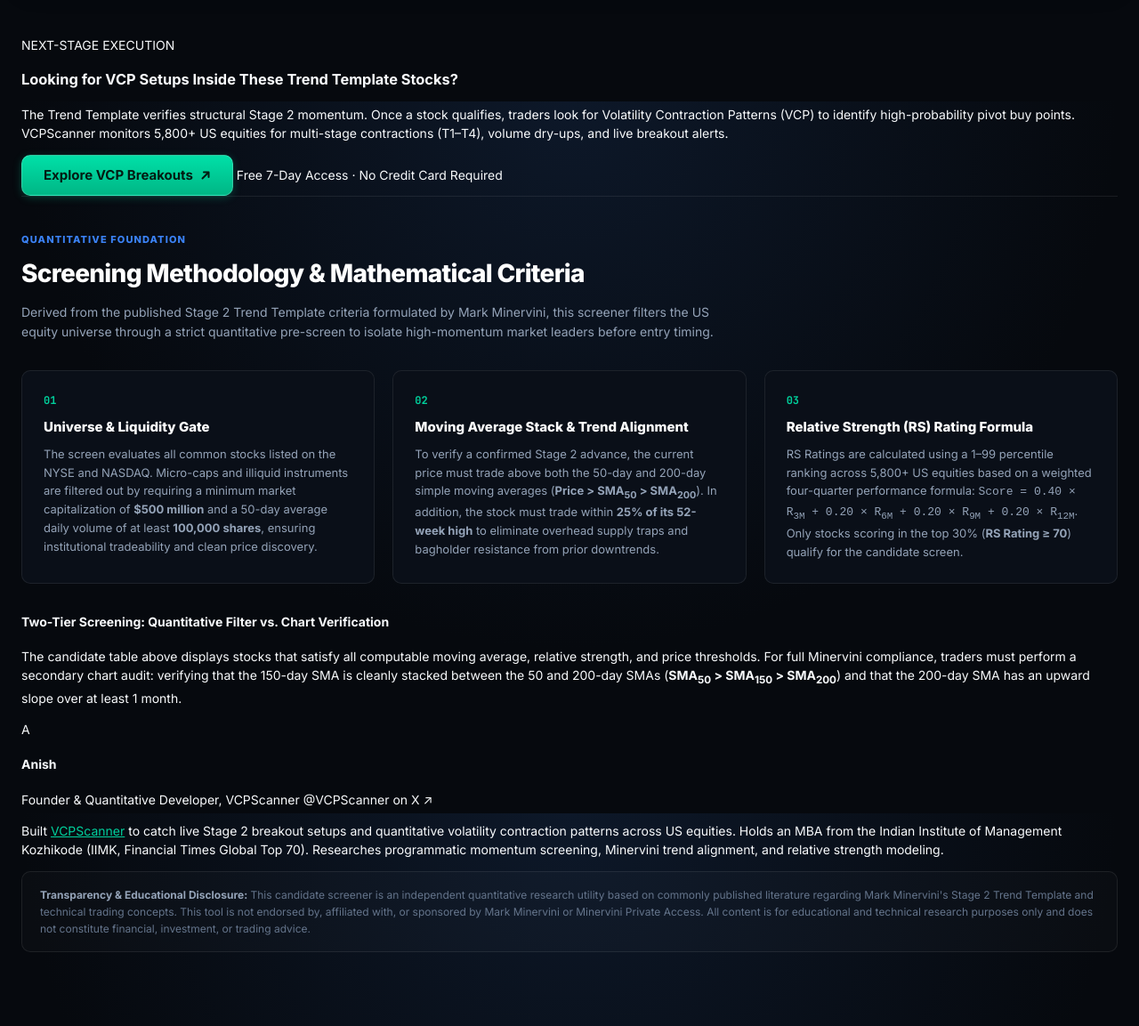
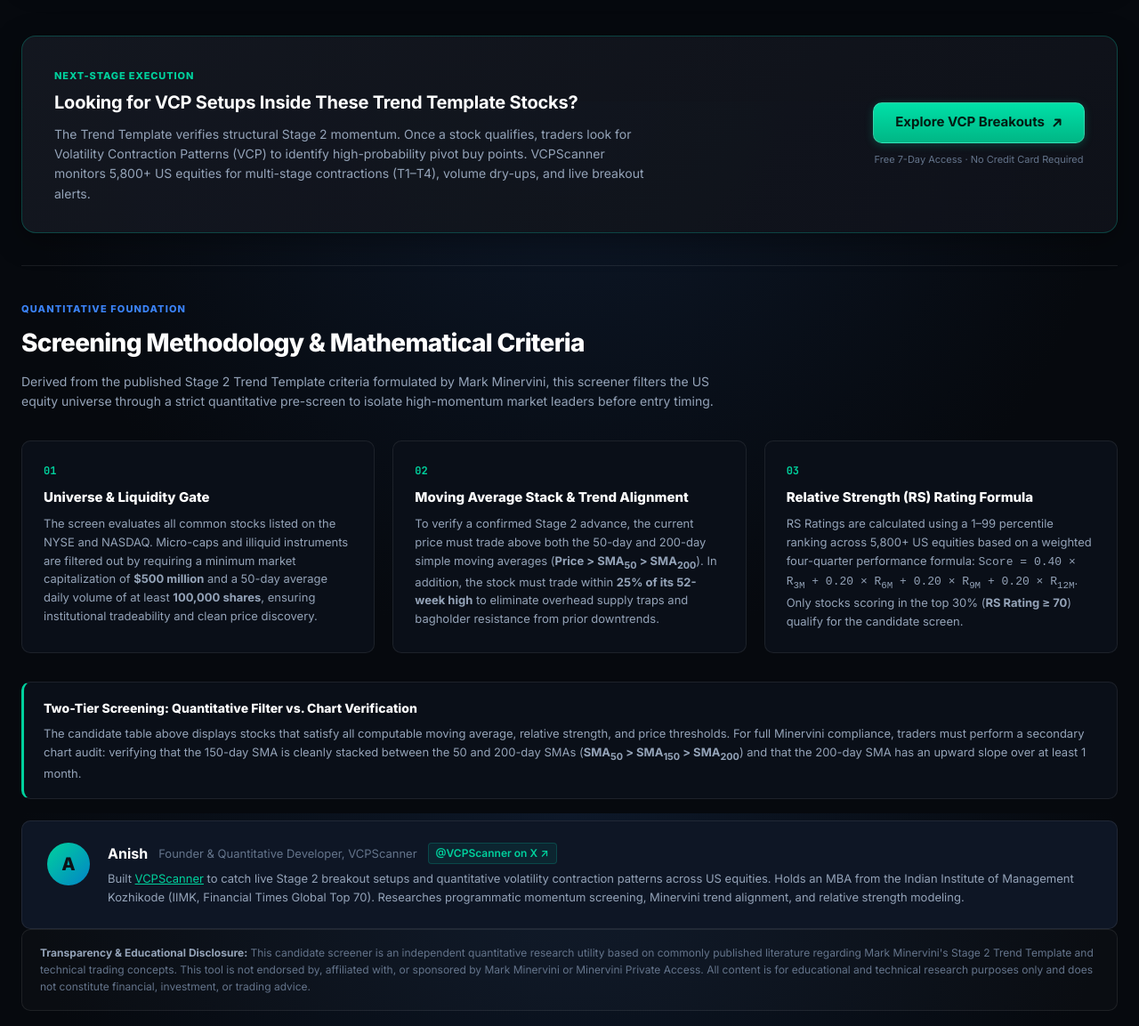
Before and after one commit to Anish1294/minervini-trend-template-screener, a plain HTML site: page index.html in a window 1280 px wide. Shown: the part 1486-2639 px from the top of the page at 89% size. Drawn offline with Linux system fonts and the light colour scheme; grey boxes are pictures that could not be loaded.

Commit message:
Add styles.css

```diff
--- a/styles.css
+++ b/styles.css
@@ -1918,3 +1918,185 @@ button, select, input {
     align-items: flex-start;
   }
 }
+
+/* ==========================================================================
+   Focused Upgrade Bridge CTA & Author E-E-A-T Card
+   ========================================================================== */
+.upgrade-cta-section {
+  margin-top: 40px;
+  margin-bottom: 36px;
+}
+
+.upgrade-cta-card {
+  background: linear-gradient(135deg, rgba(20, 24, 33, 0.95), rgba(15, 18, 26, 0.95));
+  border: 1px solid rgba(0, 210, 180, 0.25);
+  border-radius: var(--radius-lg);
+  padding: 32px 36px;
+  display: flex;
+  justify-content: space-between;
+  align-items: center;
+  gap: 32px;
+  box-shadow: 0 8px 32px rgba(0, 0, 0, 0.35);
+}
+
+.upgrade-cta-content {
+  max-width: 680px;
+}
+
+.upgrade-cta-content h3 {
+  font-size: 20px;
+  font-weight: 700;
+  color: #ffffff;
+  margin: 6px 0 10px 0;
+  letter-spacing: -0.01em;
+}
+
+.upgrade-cta-content p {
+  font-size: 14px;
+  line-height: 1.6;
+  color: var(--text-secondary);
+  margin: 0;
+}
+
+.cta-eyebrow {
+  font-size: 11px;
+  font-weight: 750;
+  text-transform: uppercase;
+  letter-spacing: 0.08em;
+  color: var(--accent-teal);
+}
+
+.upgrade-cta-action {
+  display: flex;
+  flex-direction: column;
+  align-items: center;
+  gap: 10px;
+  flex-shrink: 0;
+}
+
+.cta-subtext {
+  font-size: 11px;
+  color: var(--text-muted);
+}
+
+.methodology-audit-explainer {
+  margin-bottom: 24px;
+}
+
+.explainer-card {
+  background: var(--bg-surface);
+  border: 1px solid var(--border-subtle);
+  border-left: 3px solid var(--accent-teal);
+  border-radius: var(--radius-md);
+  padding: 18px 22px;
+}
+
+.explainer-card h4 {
+  margin: 0 0 8px;
+  font-size: 14px;
+  font-weight: 750;
+  color: #ffffff;
+}
+
+.explainer-card p {
+  margin: 0;
+  font-size: 13px;
+  line-height: 1.6;
+  color: var(--text-secondary);
+}
+
+.author-section {
+  margin-top: 24px;
+  margin-bottom: 48px;
+}
+
+.author-card {
+  background: var(--bg-card);
+  border: 1px solid var(--border-subtle);
+  border-radius: var(--radius-md);
+  padding: 24px 28px;
+  display: flex;
+  align-items: flex-start;
+  gap: 20px;
+}
+
+.author-avatar {
+  width: 48px;
+  height: 48px;
+  border-radius: 50%;
+  background: linear-gradient(135deg, var(--accent-teal), #0284c7);
+  color: #0d1117;
+  font-weight: 800;
+  font-size: 20px;
+  display: flex;
+  align-items: center;
+  justify-content: center;
+  flex-shrink: 0;
+}
+
+.author-info {
+  flex: 1;
+}
+
+.author-name-row {
+  display: flex;
+  align-items: center;
+  gap: 12px;
+  flex-wrap: wrap;
+  margin-bottom: 6px;
+}
+
+.author-name-row h4 {
+  font-size: 16px;
+  font-weight: 700;
+  color: #ffffff;
+  margin: 0;
+}
+
+.author-title {
+  font-size: 13px;
+  color: var(--text-muted);
+}
+
+.author-x-link {
+  font-size: 12px;
+  font-weight: 600;
+  color: var(--accent-teal);
+  text-decoration: none;
+  background: rgba(0, 210, 180, 0.08);
+  padding: 2px 8px;
+  border-radius: 4px;
+  border: 1px solid rgba(0, 210, 180, 0.2);
+  transition: all 0.15s ease;
+}
+
+.author-x-link:hover {
+  background: rgba(0, 210, 180, 0.18);
+  border-color: var(--accent-teal);
+}
+
+.author-bio {
+  font-size: 13px;
+  line-height: 1.6;
+  color: var(--text-secondary);
+  margin: 0;
+}
+
+@media (max-width: 768px) {
+  .upgrade-cta-card {
+    flex-direction: column;
+    align-items: flex-start;
+    padding: 24px;
+  }
+  .upgrade-cta-action {
+    width: 100%;
+  }
+  .upgrade-cta-action .btn-primary {
+    width: 100%;
+    justify-content: center;
+  }
+  .author-card {
+    flex-direction: column;
+    align-items: flex-start;
+  }
+}
```
